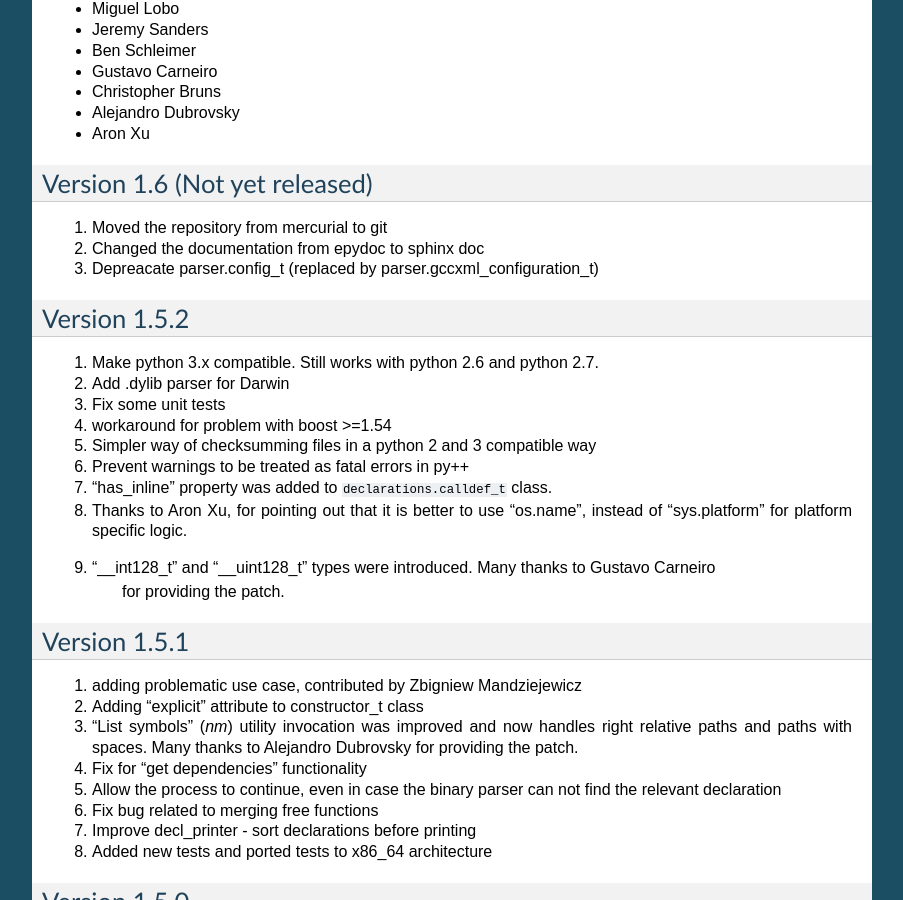
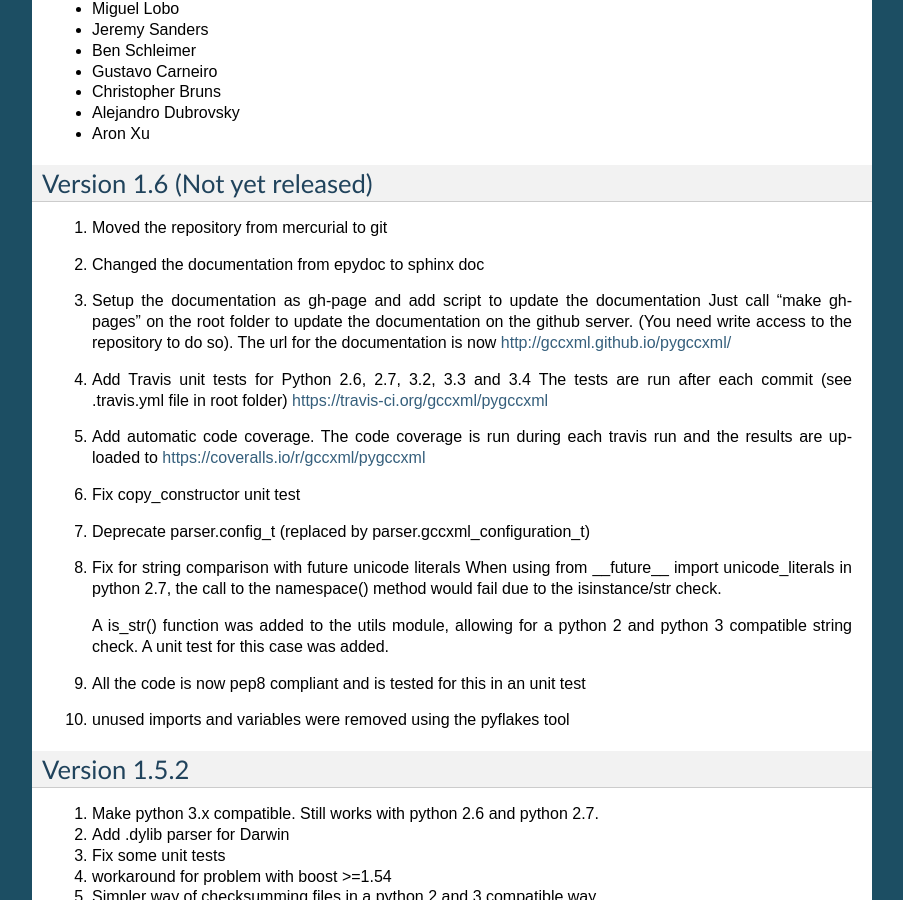
Before and after one commit to CastXML/pygccxml, a Sphinx documentation site: the page built from docs/history/history.rst, in a window 1280 px wide and 900 px high, scrolled down 707 px. Shown: the whole window, without its empty margins (198-1101 px from the left). Built offline with Sphinx 7.4.7, drawn with Linux system fonts in a browser that asks for light colours.

Commit message:
Add url to code coverage page to the Readme Add details to the history page about what has already been done.

```diff
--- a/docs/history/history.rst
+++ b/docs/history/history.rst
@@ -50,7 +50,34 @@ Version 1.6 (Not yet released)
 
 2. Changed the documentation from epydoc to sphinx doc
 
-3. Depreacate parser.config_t (replaced by parser.gccxml_configuration_t)
+3. Setup the documentation as gh-page and add script to update the documentation
+   Just call "make gh-pages" on the root folder to update the documentation
+   on the github server. (You need write access to the repository to do so).
+   The url for the documentation is now http://gccxml.github.io/pygccxml/
+
+4. Add Travis unit tests for Python 2.6, 2.7, 3.2, 3.3 and 3.4
+   The tests are run after each commit (see .travis.yml file in root folder)
+   https://travis-ci.org/gccxml/pygccxml
+
+5. Add automatic code coverage. The code coverage is run during each travis
+   run and the results are uploaded to https://coveralls.io/r/gccxml/pygccxml
+
+6. Fix copy_constructor unit test
+
+7. Deprecate parser.config_t (replaced by parser.gccxml_configuration_t)
+
+8. Fix for string comparison with future unicode literals
+   When using from __future__ import unicode_literals in python 2.7,
+   the call to the namespace() method would fail due to the isinstance/str
+   check.
+
+   A is_str() function was added to the utils module, allowing for a
+   python 2 and python 3 compatible string check.
+   A unit test for this case was added.
+
+9. All the code is now pep8 compliant and is tested for this in an unit test
+
+10. unused imports and variables were removed using the pyflakes tool
 
 Version 1.5.2
 -------------
```
Also changed, not shown: README.rst (+5 -2 lines).
